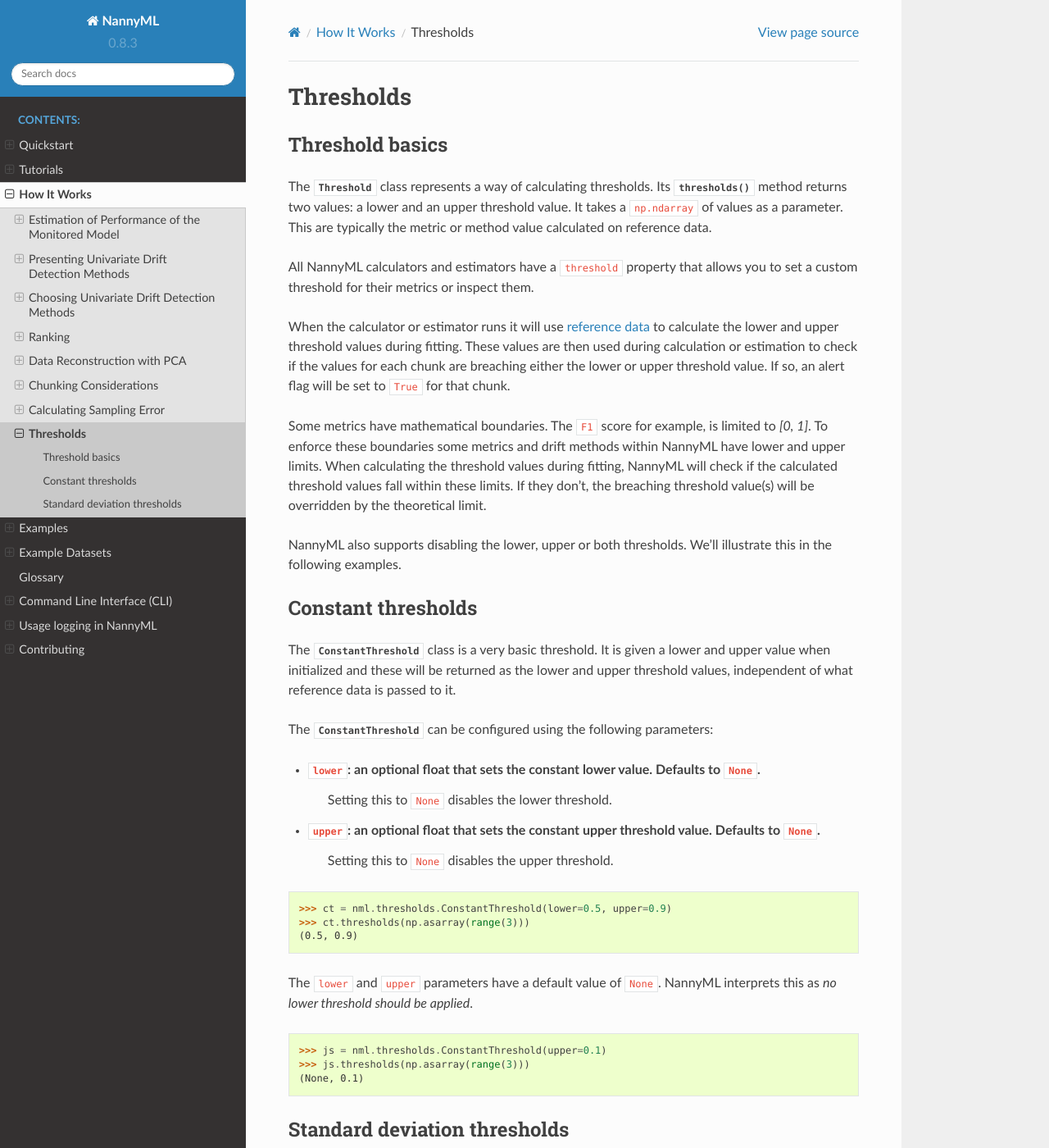
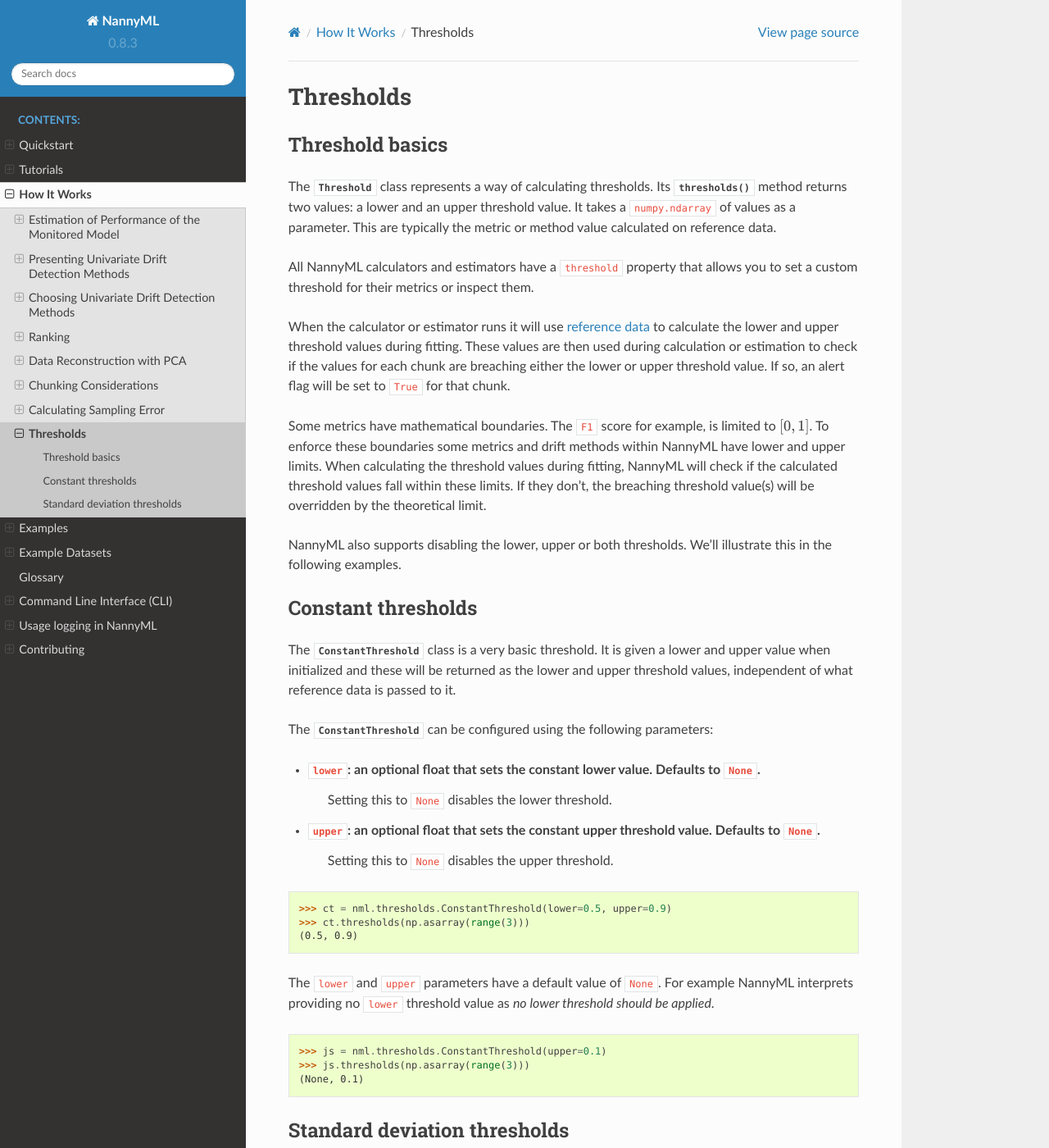
Before and after one commit to NannyML/nannyml, a Sphinx documentation site: the page built from docs/how_it_works/thresholds.rst, in a window 1280 px wide and 1400 px high. Shown: the whole window at 82% size. Built offline with Sphinx 7.4.7 and the Read the Docs theme 2.0.0, drawn with Linux system fonts in a browser that asks for light colours; pages that are not in the unit, such as notebooks, are missing from menus.

Commit message:
constant threshold updates

```diff
--- a/docs/how_it_works/thresholds.rst
+++ b/docs/how_it_works/thresholds.rst
@@ -9,7 +9,7 @@
 
 The :class:`~nannyml.thresholds.Threshold` class represents a way of calculating thresholds.
 Its :meth:`~nannyml.thresholds.Threshold.thresholds` method returns two values: a lower and an upper threshold value.
-It takes a ``np.ndarray`` of values as a parameter. This are typically the metric or method value
+It takes a ``numpy.ndarray`` of values as a parameter. This are typically the metric or method value
 calculated on reference data.
 
 All NannyML calculators and estimators have a ``threshold`` property that allows you to set a custom threshold for
@@ -22,7 +22,7 @@
 If so, an alert flag will be set to ``True`` for that chunk.
 
 
-Some metrics have mathematical boundaries. The ``F1`` score for example, is limited to `[0, 1]`.
+Some metrics have mathematical boundaries. The ``F1`` score for example, is limited to :math:`[0, 1]`.
 To enforce these boundaries some metrics and drift methods within NannyML have lower and upper limits.
 When calculating the threshold values during fitting, NannyML will check if the calculated threshold values fall within
 these limits. If they don't, the breaching threshold value(s) will be overridden by the theoretical limit.
@@ -39,17 +39,17 @@
 The :class:`~nannyml.thresholds.ConstantThreshold` can be configured using the following parameters:
 
 - ``lower``: an optional float that sets the constant lower value. Defaults to ``None``.
-                            Setting this to ``None`` disables the lower threshold.
+    Setting this to ``None`` disables the lower threshold.
 - ``upper``: an optional float that sets the constant upper threshold value. Defaults to ``None``.
-                            Setting this to ``None`` disables the upper threshold.
+    Setting this to ``None`` disables the upper threshold.
 
 .. nbimport::
     :path: ./example_notebooks/How it Works - Thresholds.ipynb
     :cells: 2
     :show_output:
 
-The ``lower`` and ``upper`` parameters have a default value of ``None``. NannyML interprets this as `no lower threshold
-should be applied`.
+The ``lower`` and ``upper`` parameters have a default value of ``None``. For example
+NannyML interprets providing no ``lower`` threshold value as `no lower threshold should be applied`.
 
 .. nbimport::
     :path: ./example_notebooks/How it Works - Thresholds.ipynb
```
